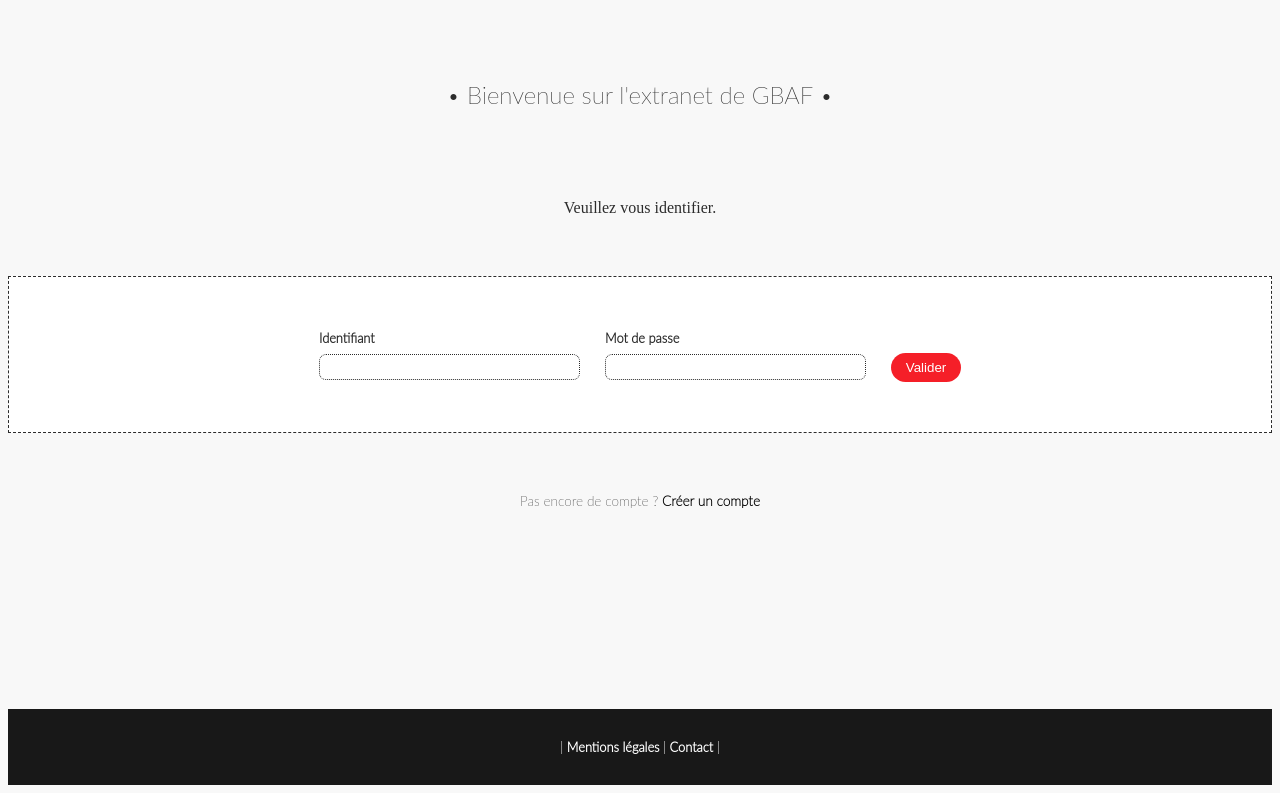
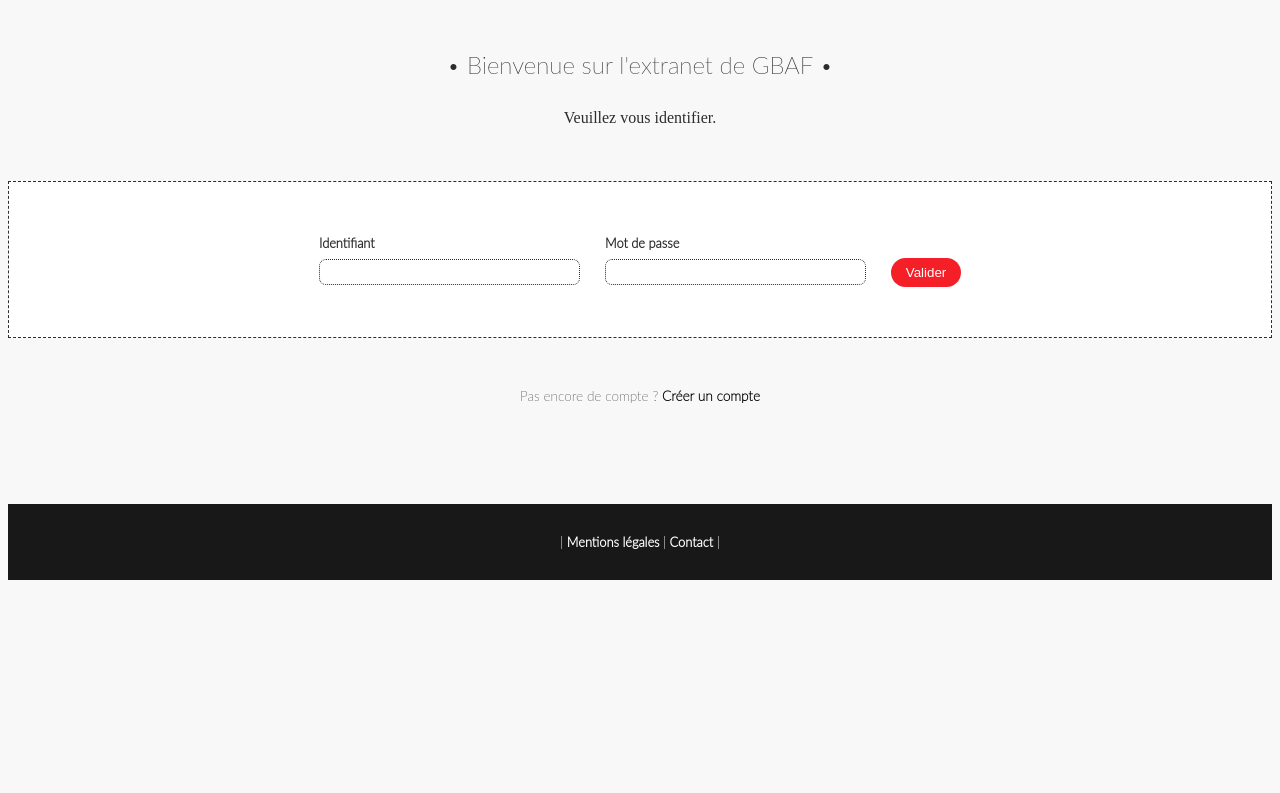
Before and after one commit to anthonykdk/oc_p3, a PHP site: page / in a window 1280 px wide. Shown: the part 145-938 px from the top of the page. After the commit the page ends 725 px from the top, so only its background shows below. Run offline with PHP 8.4, Linux system fonts and the light colour scheme; some web fonts are replaced.

Commit message:
Petite modification sur style.css

```diff
--- a/style.css
+++ b/style.css
@@ -108,8 +108,8 @@
 }
 
 #login_welcome {
-	margin-top: 80px;
-	margin-bottom: 40px;
+	margin-top: 50px;
+	margin-bottom: 35px;
 	color: #2C2C2C;
 }
 
@@ -119,7 +119,7 @@
 }
 
 #pleaselogin_text {
-	margin-top: 90px;
+	margin-top: 30px;
 	margin-bottom: 1px;
 	font-family: lato lightitalic;
 	font-weight: 500;
@@ -155,8 +155,8 @@
 
 #login_createaccount {
 	font-family: lato thin;
-	margin-top: 60px;
-	margin-bottom: 200px;
+	margin-top: 50px;
+	margin-bottom: 100px;
 	font-size: 0.85em;
 	color: #2C2C2C;
 }
```
